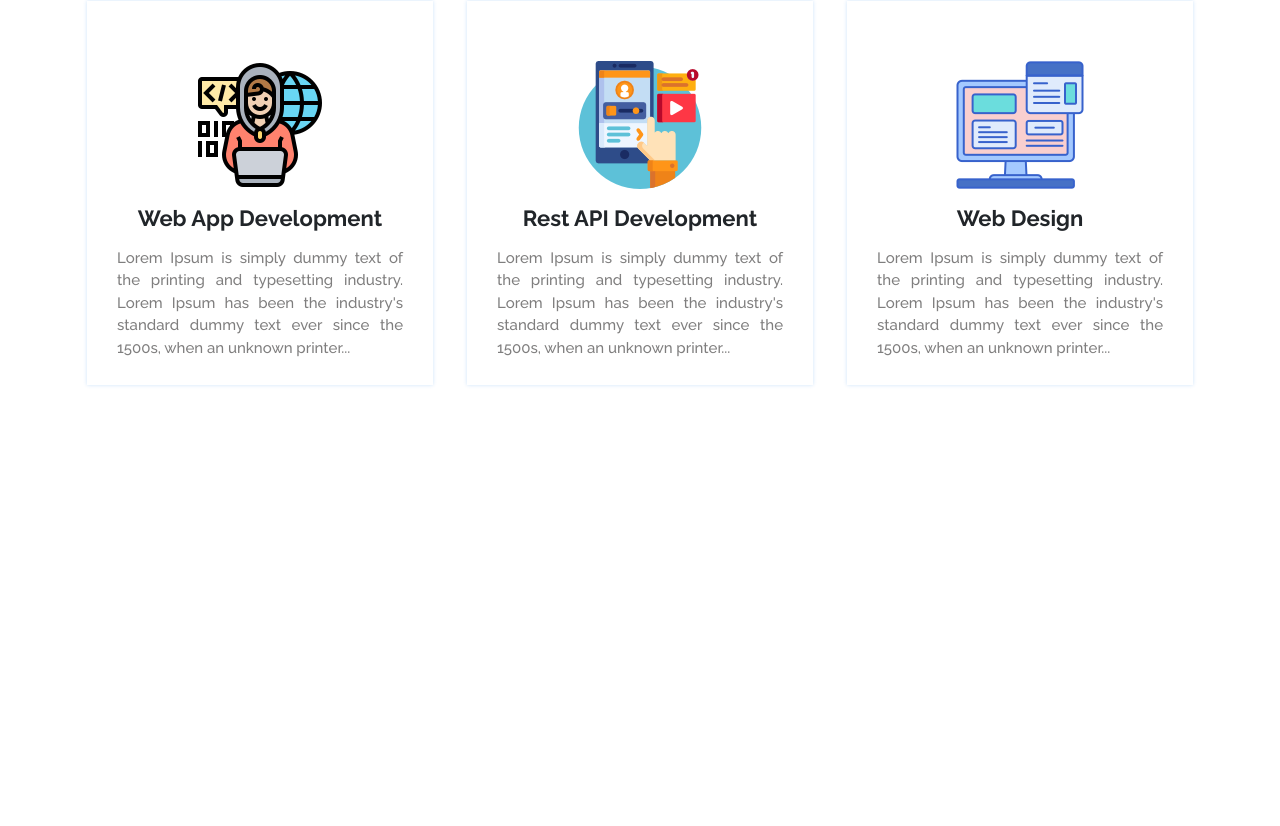
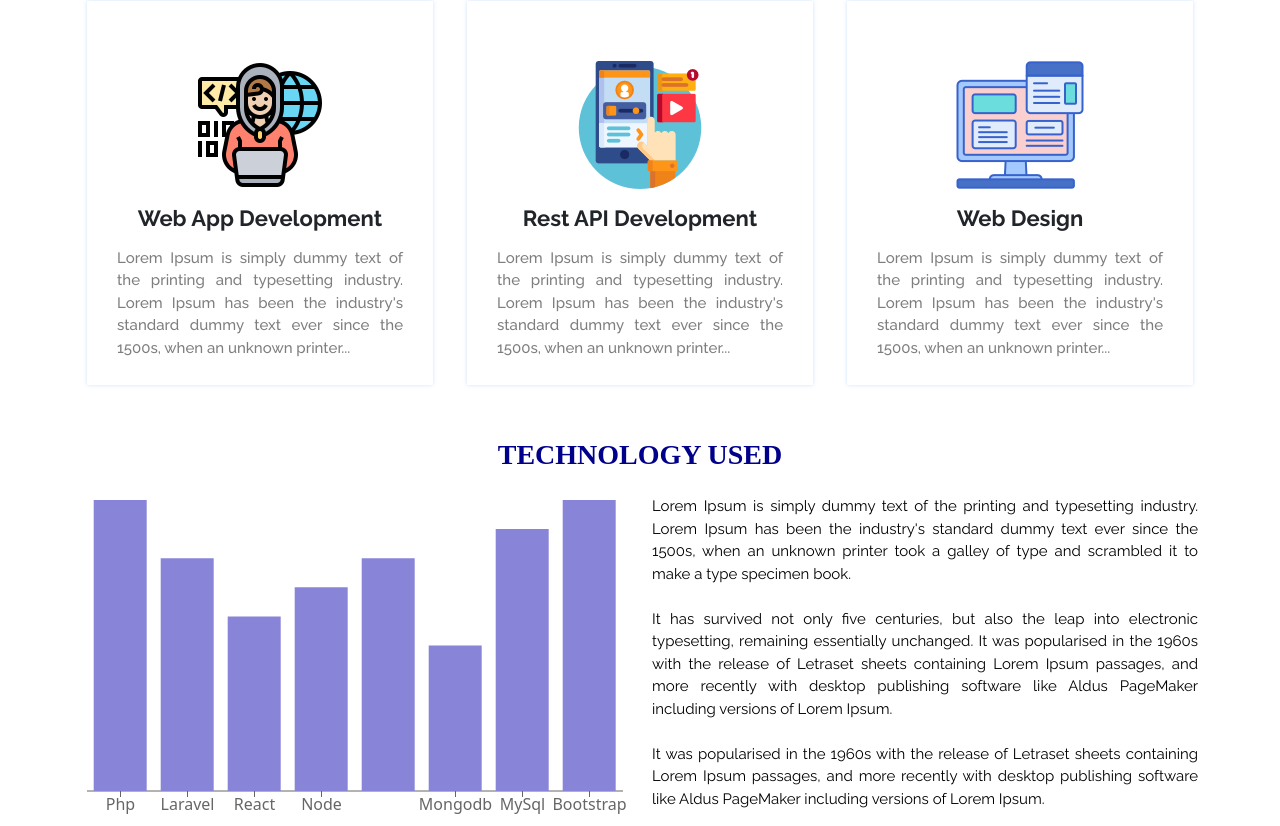
Before and after one commit to mamunurrashid1010/Portfolio-App-React-Laravel, a React (Create React App) app in the folder frontend-react-app/: page / in a window 1280 px wide. Shown: the part 610-1436 px from the top of the page. Before the commit the page ends 1000 px from the top, so only its background shows below. Built offline with nearby package versions, Linux system fonts and the light colour scheme.

Commit message:
FrontEnd : Home page- analysis section (static) completed

```diff
--- a/frontend-react-app/package.json
+++ b/frontend-react-app/package.json
@@ -11,6 +11,7 @@
     "react-bootstrap": "^2.7.0",
     "react-dom": "^18.2.0",
     "react-scripts": "5.0.1",
+    "recharts": "^2.2.0",
     "web-vitals": "^2.1.4"
   },
   "scripts": {
--- a/frontend-react-app/src/App.js
+++ b/frontend-react-app/src/App.js
@@ -5,6 +5,7 @@ import '../src/asset/css/custom.css';
 import TopBanner from './components/TopBanner/TopBanner';
 import Services from './components/Services/Services';
 import TopNavigation from './components/TopNavigation/TopNavigation';
+import Analysis from './components/Analysis/Analysis';
 
 function App() {
   return (
@@ -12,6 +13,7 @@ function App() {
         <TopNavigation/>
         <TopBanner/>
         <Services/>
+        <Analysis/>
     </div>
   );
 }
--- a/frontend-react-app/src/asset/css/custom.css
+++ b/frontend-react-app/src/asset/css/custom.css
@@ -110,3 +110,14 @@
 .serviceCard:hover{
     box-shadow: 0 0 8px 0 rgba(0, 115, 230, 0.2);
 }
+
+
+/* home analysis section */
+
+.analysisDetails{
+    font-size: 15px;
+    font-weight: 400;
+    font-family: 'Raleway','sans-serif';
+    text-align: justify;
+    color: #000000;
+}
--- /dev/null
+++ b/frontend-react-app/src/components/Analysis/Analysis.js
@@ -0,0 +1,57 @@
+import React, { Component, Fragment } from "react";
+import { Col, Container, Row } from "react-bootstrap";
+import { BarChart, Bar, Cell, XAxis, YAxis, CartesianGrid, Tooltip, Legend, ResponsiveContainer } from 'recharts';
+
+class Analysis extends Component{
+    constructor(){
+        super();
+        this.state={
+            data:[
+                { technology:'Php', projects:100},
+                { technology:'Laravel', projects:80},
+                { technology:'React', projects:60},
+                { technology:'Node', projects:70},
+                { technology:'Express', projects:80},
+                { technology:'Mongodb', projects:50},
+                { technology:'MySql', projects:90},
+                { technology:'Bootstrap', projects:100},
+            ],
+        }
+    }
+    render(){
+        return(
+            <Fragment>
+                <Container className="text-center">
+                    <h1 className='serviceTitle'>TECHNOLOGY USED</h1>
+                    <Row>
+
+                        <Col sm={12} md={12} lg={6}>
+                            <ResponsiveContainer>
+                                <BarChart width={100} height={300} data={this.state.data}>
+                                    <XAxis dataKey="technology" />
+                                    <Tooltip />
+                                    <Bar dataKey="projects" fill="#8884d8" />
+                                </BarChart>
+                            </ResponsiveContainer>
+                        </Col>
+
+                        <Col sm={12} md={12} lg={6}>
+                            <p className="analysisDetails">
+                            Lorem Ipsum is simply dummy text of the printing and typesetting industry.
+                            Lorem Ipsum has been the industry's standard dummy text ever since the 1500s, when an unknown printer took a galley of type and scrambled it to make a type specimen book.<br/><br/>
+                            It has survived not only five centuries, but also the leap into electronic typesetting, remaining essentially unchanged.
+                            It was popularised in the 1960s with the release of Letraset sheets containing Lorem Ipsum passages,
+                            and more recently with desktop publishing software like Aldus PageMaker including versions of Lorem Ipsum.
+                            <br/><br/>
+                            It was popularised in the 1960s with the release of Letraset sheets containing Lorem Ipsum passages,
+                            and more recently with desktop publishing software like Aldus PageMaker including versions of Lorem Ipsum.
+                            </p>
+                        </Col>
+
+                    </Row>
+                </Container>
+            </Fragment>
+        );
+    }
+}
+export default Analysis;
```
Also changed, not shown: 1 other file (tests, documents, lock files or other folders).
